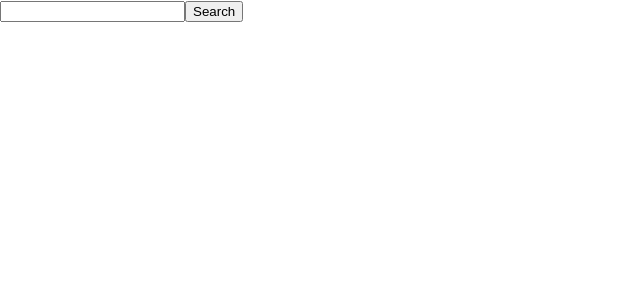
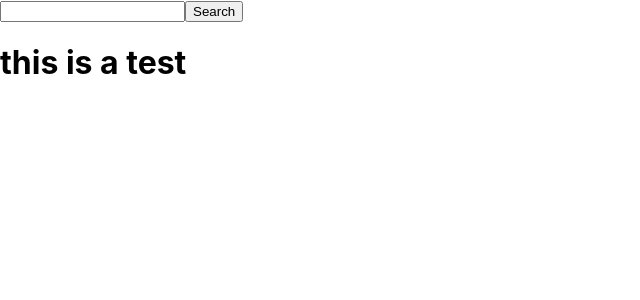
Before and after one commit to Jpendy/pokedex-react, a React (Create React App) app: page / in a window 1280 px wide. Shown: the top 300 px of the page, without its empty margins (0-640 px from the left). Built offline with nearby package versions, Linux system fonts and the light colour scheme.

Commit message:
got rendering to work from api data

```diff
--- a/src/App.js
+++ b/src/App.js
@@ -1,26 +1,34 @@
 import React, { Component } from 'react'
+import request from 'superagent';
 
 export default class App extends Component {
 
-  state = { searchQuery: null }
+  state = { searchQuery: null,
+            data: '' }
 
     handleChange = (event) => {
       const value = event.target.value;
       this.setState( {searchQuery: value} );
   }
 
-  handleClick = () => {
-    console.log('hello')
+  handleClick = async () => {
+      const requestedData = await request.get(`https://alchemy-pokedex.herokuapp.com/api/pokedex?pokemon=${this.state.searchQuery}`);
+
+      // console.log(requestedData.body.results[0])
+      this.setState({ data: requestedData.body.results[0] })
   }
 
   render() {
-
+    console.log(this.state.data)
     return (
       <div>
 
         <input onChange={ this.handleChange } ></input>
+
         <button onClick={ this.handleClick }>Search</button>
 
+
+      <h1> this is a test {this.state.data.pokemon} </h1>
 
       </div>
     )
```
